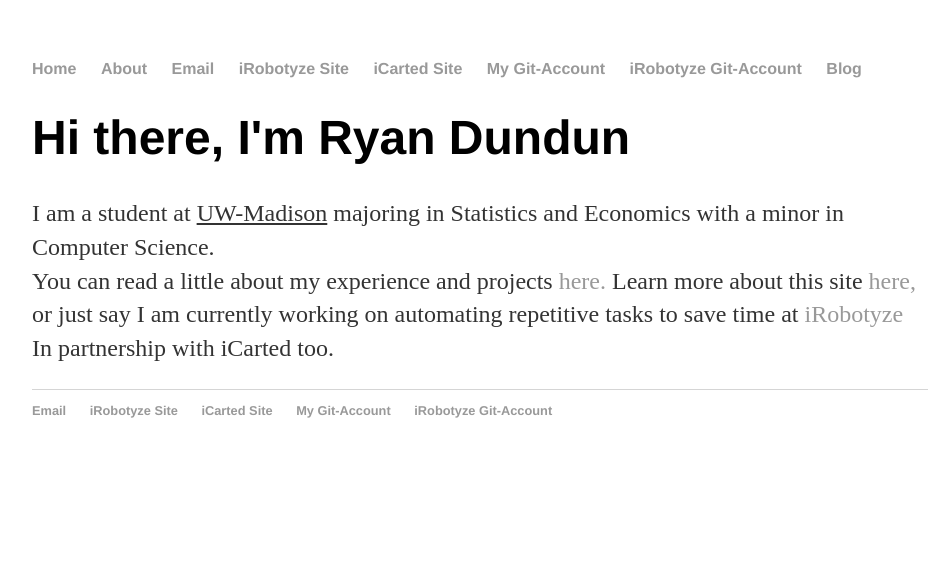
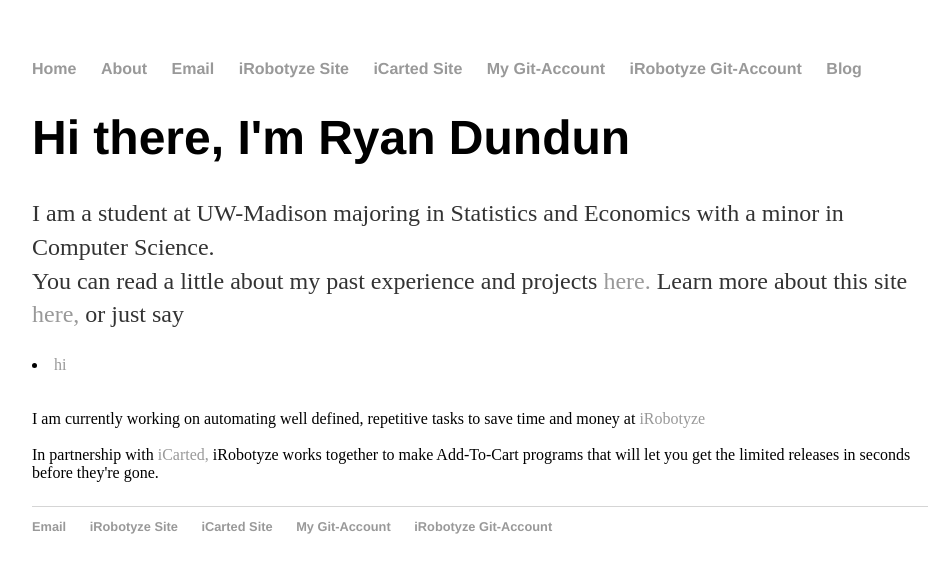
Before and after one commit to ryandundun/backup-Website, a Jekyll site: the page built from index.html, in a window 1280 px wide. Shown: the top 573 px of the page, without its empty margins (160-1106 px from the left). Built offline with Jekyll 4.4.1, drawn with Linux system fonts in a browser that asks for light colours.

Commit message:
Update index.html

```diff
--- a/index.html
+++ b/index.html
@@ -4,10 +4,15 @@ title: Ryan Onome Dundun | Programmer
 ---
 <div class="blurb">
 	<h1>Hi there, I'm Ryan Dundun</h1>
-	<p>  I am a student at <u>UW-Madison</u> majoring in Statistics and Economics with a minor in Computer Science. <br/>
-			You can read a little about my experience and projects <a href="https://ryandundun.github.io/cv">here.</a>
-		Learn more about this site <a href="https://ryandundun.github.io/cv">here,</a> or just say
-		I am currently working on automating repetitive tasks to save time at <a href="https://irobotyze.github.io">iRobotyze</a><br/>
-	In partnership with iCarted too.
+	<p>  I am a student at UW-Madison majoring in Statistics and Economics with a minor in Computer Science. <br/>
+			You can read a little about my past experience and projects <a href="https://ryandundun.github.io/cv">here.</a>
+		Learn more about this site <a href="https://ryandundun.github.io/cv">here,</a> or just say <li><a href="mailto:dundun@wisc.edu">hi</a></li>
+		<br/>
+		<br/>
+		I am currently working on automating well defined, repetitive tasks to save time and money at <a href="https://irobotyze.github.io">iRobotyze</a><br/>
+		<br/>
+
+		In partnership with <a href="https://icarts.shop">iCarted,</a> iRobotyze works together to make Add-To-Cart
+		programs that will let you get the limited releases in seconds before they're gone.
 	</p>
 </div><!-- /.blurb -->
```
